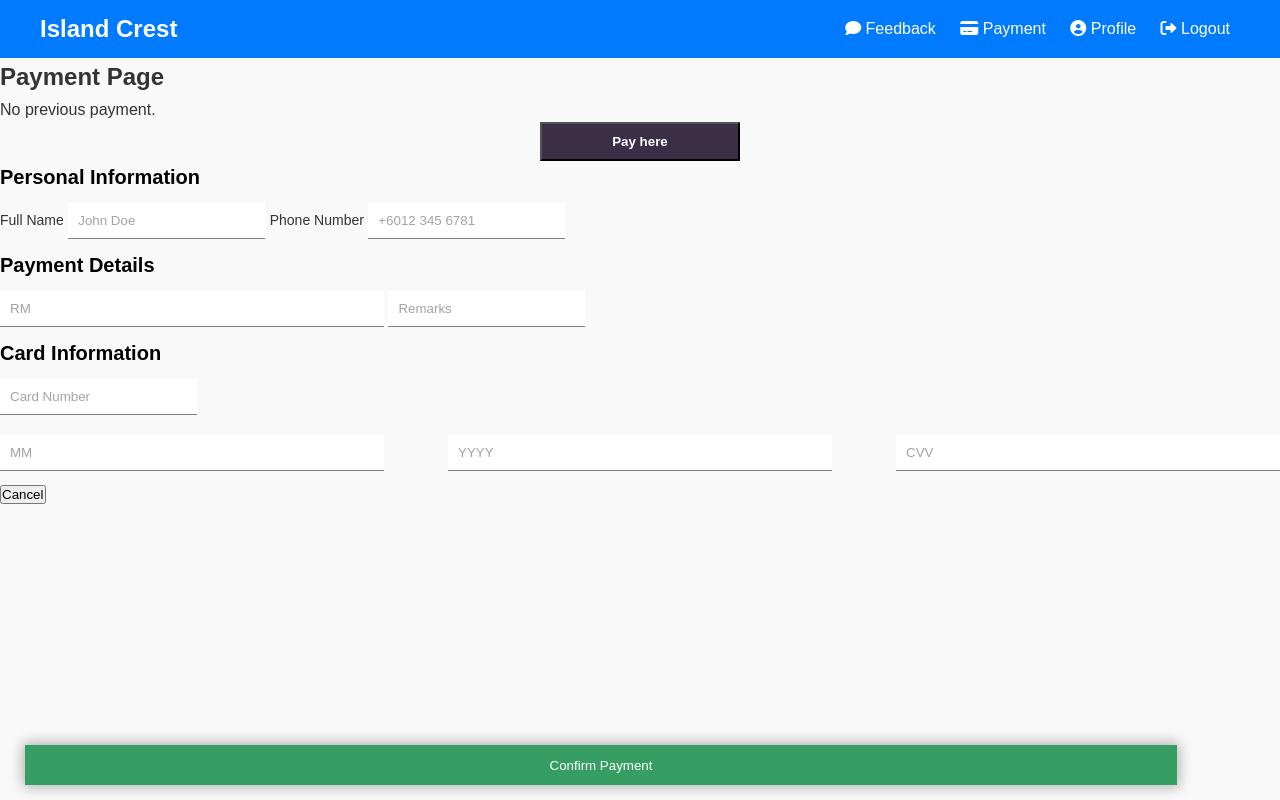
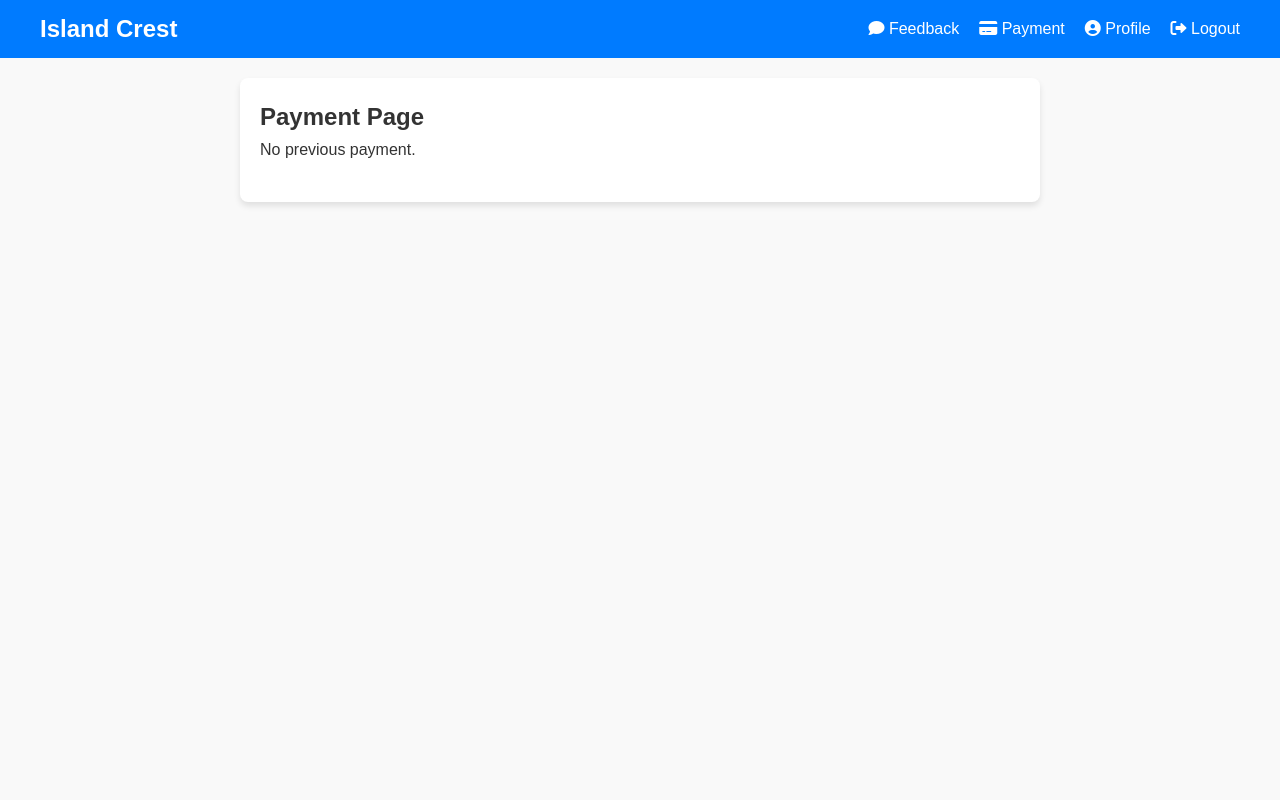
Before and after one commit to Darr3n2GG/Condominium_Management_System, a PHP site: page /frontend/payment.php in a window 1280 px wide. Run offline with PHP 8.4, Linux system fonts and the light colour scheme; the visitor is signed in with stand-in values (Sample User, id 1); tables that the repository leaves empty or names only in its code hold one stand-in row (values such as "Sample post").

Commit message:
updated payment

```diff
--- /dev/null
+++ b/assets/payment_feedback.css
@@ -0,0 +1,145 @@
+* {
+  margin: 0;
+  padding: 0;
+  box-sizing: border-box;
+}
+
+body {
+  font-family: 'Arial', sans-serif;
+  color: #333;
+  background-color: #f9f9f9;
+  line-height: 1.6;
+}
+
+.navbar {
+  background-color: #007bff;
+  color: white;
+  padding: 10px 0;
+}
+
+.navbar .container {
+  display: flex;
+  justify-content: space-between;
+  align-items: center;
+  max-width: 1200px;
+  margin: 0 auto;
+}
+
+.navbar .logo {
+  font-size: 24px;
+  font-weight: bold;
+  text-decoration: none;
+  color: white;
+}
+
+.nav-links {
+  list-style: none;
+  display: flex;
+  gap: 20px;
+}
+
+.nav-links li a {
+  color: white;
+  text-decoration: none;
+  font-size: 16px;
+  transition: color 0.3s;
+}
+
+.nav-links li a:hover {
+  color: #ffd700;
+}
+
+.content {
+  max-width: 800px;
+  margin: 20px auto;
+  padding: 20px;
+  background-color: #fff;
+  border-radius: 8px;
+  box-shadow: 0 4px 6px rgba(0, 0, 0, 0.1);
+}
+
+.table {
+  width: 100%;
+  border-collapse: collapse;
+  margin-top: 20px;
+}
+
+.table th,
+.table td {
+  padding: 10px;
+  text-align: left;
+  border-bottom: 1px solid #ddd;
+}
+
+.payButton {
+  display: block;
+  margin: 20px auto;
+  background-color: #4caf50;
+  color: #fff;
+  padding: 10px 20px;
+  font-size: 16px;
+  border: none;
+  border-radius: 5px;
+  cursor: pointer;
+  transition: background-color 0.3s ease;
+}
+
+.payButton:hover {
+  background-color: #45a049;
+}
+
+.payment-modal {
+    position: fixed;
+    top: 0;
+    left: 0;
+    width: 100%;
+    height: 100%;
+    background-color: rgba(0, 0, 0, 0.5);
+    display: none;
+    justify-content: center;
+    align-items: center;
+  }
+
+.payment-modal.active {
+  visibility: visible;
+  opacity: 1;
+}
+
+.payment-container {
+  background: #fff;
+  padding: 20px;
+  border-radius: 8px;
+  width: 90%;
+  max-width: 500px;
+  box-shadow: 0 4px 6px rgba(0, 0, 0, 0.2);
+}
+
+.payInput {
+  display: block;
+  width: calc(100% - 20px);
+  margin: 10px auto;
+  padding: 10px;
+  border: 1px solid #ccc;
+  border-radius: 5px;
+  font-size: 14px;
+}
+
+.confirmPayButton {
+  background-color: #4caf50;
+  color: white;
+  border: none;
+  padding: 10px 20px;
+  margin-top: 20px;
+  cursor: pointer;
+  border-radius: 5px;
+}
+
+.closeModal {
+  background-color: #f44336;
+  color: white;
+  border: none;
+  padding: 10px 20px;
+  margin-left: 10px;
+  cursor: pointer;
+  border-radius: 5px;
+}
--- a/frontend/ad-home.html
+++ b/frontend/ad-home.html
@@ -16,7 +16,7 @@
                 <a href="feedback.html"><i class="fa-solid fa-comment"></i>Feedback</a>
                 <a href="ad-payment.php"><i class="fa-solid fa-credit-card"></i>Manage Payment</a>
 				<a href="ad-user.html"><i class="fas fa-user-circle"></i>Manage User</a>
-				<a href="logout.php"><i class="fas fa-sign-out-alt"></i>Logout</a>
+				<a href="../backend/logout.php"><i class="fas fa-sign-out-alt"></i>Logout</a>
 			</div>
 		</nav>
         <header class="home">
--- a/frontend/ad-payment.php
+++ b/frontend/ad-payment.php
@@ -1,5 +1,6 @@
 <!DOCTYPE html>
 <html lang="en">
+
 <head>
     <meta charset="utf-8">
     <title>Island Crest Admin - Payment</title>
@@ -8,6 +9,7 @@
     <meta name="viewport" content="width=device-width, initial-scale=1.0">
     <script src="https://ajax.googleapis.com/ajax/libs/jquery/3.7.1/jquery.min.js"></script>
 </head>
+
 <body class="loggedin">
     <nav class="navtop">
         <div>
@@ -15,7 +17,7 @@
             <a href="feedback.html"><i class="fa-solid fa-comment"></i>Feedback</a>
             <a href="ad-payment.php"><i class="fa-solid fa-credit-card"></i>Manage Payment</a>
             <a href="ad-user.html"><i class="fas fa-user-circle"></i>Manage User</a>
-				<a href="logout.php"><i class="fas fa-sign-out-alt"></i>Logout</a>
+            <a href="../backend/logout.php"><i class="fas fa-sign-out-alt"></i>Logout</a>
         </div>
     </nav>
     <div class="content">
@@ -25,4 +27,5 @@
         </div>
     </div>
 </body>
+
 </html>
--- a/frontend/ad-user.html
+++ b/frontend/ad-user.html
@@ -15,7 +15,7 @@
                 <a href="feedback.html"><i class="fa-solid fa-comment"></i>Feedback</a>
                 <a href="ad-payment.php"><i class="fa-solid fa-credit-card"></i>Manage Payment</a>
 				<a href="ad-user.html"><i class="fas fa-user-circle"></i>Manage User</a>
-				<a href="logout.php"><i class="fas fa-sign-out-alt"></i>Logout</a>
+				<a href="../beckend/logout.php"><i class="fas fa-sign-out-alt"></i>Logout</a>
 			</div>
 		</nav>
         <div class="content">
--- a/frontend/feedback.html
+++ b/frontend/feedback.html
@@ -17,7 +17,7 @@
                     <li><a href="feedback.html"><i class="fa-solid fa-comment"></i> Feedback</a></li>
                     <li><a href="payment.php"><i class="fa-solid fa-credit-card"></i> Payment</a></li>
                     <li><a href="profile.php"><i class="fas fa-user-circle"></i> Profile</a></li>
-                    <li><a href="logout.php"><i class="fas fa-sign-out-alt"></i> Logout</a></li>
+                    <li><a href="../backend/logout.php"><i class="fas fa-sign-out-alt"></i> Logout</a></li>
                 </ul>
             </div>
         </nav>
--- a/frontend/payment.php
+++ b/frontend/payment.php
@@ -34,8 +34,7 @@ if ($payment_row) {
     <meta charset="utf-8">
     <meta name="viewport" content="width=device-width, initial-scale=1.0">
     <title>Island Crest - Payment</title>
-    <link href="../assets/home.css" rel="stylesheet" type="text/css">
-    <link href="../assets/payment.css" rel="stylesheet" type="text/css">
+    <link href="../assets/payment_feedback.css" rel="stylesheet" type="text/css">
     <link rel="stylesheet" href="https://cdnjs.cloudflare.com/ajax/libs/font-awesome/6.2.0/css/all.min.css" integrity="sha512-xh6O/CkQoPOWDdYTDqeRdPCVd1SpvCA9XXcUnZS2FmJNp1coAFzvtCN9BmamE+4aHK8yyUHUSCcJHgXloTyT2A==" crossorigin="anonymous" referrerpolicy="no-referrer">
 </head>
 
@@ -44,12 +43,10 @@ if ($payment_row) {
         <div class="container">
             <a href="home.php" class="logo">Island Crest</a>
             <ul class="nav-links">
-            <li>
-                <a href="feedback.html"><i class="fa-solid fa-comment"></i> Feedback</a>
-                <a href="payment.php"><i class="fas fa-credit-card"></i> Payment</a>
-                <a href="profile.php"><i class="fas fa-user-circle"></i> Profile</a>
-                <a href="../backend/logout.php"><i class="fas fa-sign-out-alt"></i> Logout</a>
-            </li>
+                <li><a href="feedback.html"><i class="fa-solid fa-comment"></i> Feedback</a></li>
+                <li><a href="payment.php"><i class="fas fa-credit-card"></i> Payment</a></li>
+                <li><a href="profile.php"><i class="fas fa-user-circle"></i> Profile</a></li>
+                <li><a href="../backend/logout.php"><i class="fas fa-sign-out-alt"></i> Logout</a></li>
             </ul>
         </div>
     </nav>
@@ -81,42 +78,15 @@ if ($payment_row) {
             <?php } ?>
         </table>
     </header>
+
+    <?php if ($payment_row) { ?>
         <button class="payButton">Pay here</button>
-    <!-- <?php if ($payment_row) { ?>
 
-        <div class="payment">
+        <?php if ($payment_row) { ?>
+            <div class="payment-modal hidden">
+                <div class="payment-container">
+                    <h1 class="payTitle">Card Information</h1>
                     <form name="paymentForm" action="../backend/paymentModel.php" method="post">
-                <h1 class="payTitle">Card Information</h1>
-                <div class="cardIcons"> Card icon missing !!!
-    <img src="./img/Contact/visa.png" width="40" alt="" class="cardIcon">
-    <img src="./img/Contact/master.png" alt="" width="40" class="cardIcon">
-    </div>
-    <input type="number" name="card_number" class="payInput" placeholder="Card Number" required>
-    <div class="cardInfo">
-        <input type="number" name="expiry_month" placeholder="mm" class="payInput sm" min="1" max="12" required>
-        <input type="number" name="expiry_year" placeholder="yyyy" class="payInput sm" required>
-        <input type="number" name="cvv" placeholder="cvv" class="payInput sm" required>
-    </div>
-    <button type="submit" class="confirmPayButton">Checkout!</button>
-    <button type="button" class="closeModal">Cancel</button>
-    </form>
-    </div>
-<?php } ?> -->
-    <div class="payment-modal"> <!--Class "hidden" not found-->
-        <div class="payment-container">
-            <h1 class="payTitle">Personal Information</h1>
-            <form method="post">
-                <label for="name">Full Name</label>
-                <input type="text" id="name" name="name" placeholder="John Doe" class="payInput" required>
-
-                <label for="phone">Phone Number</label>
-                <input type="number" id="phone" name="phone" placeholder="+6012 345 6781" class="payInput" required>
-
-                <h1 class="payTitle">Payment Details</h1>
-                <input type="number" name="amount" placeholder="RM" class="payInput sm" required>
-                <input type="text" name="remarks" placeholder="Remarks" class="payInput">
-
-                <h1 class="payTitle">Card Information</h1>
                         <input type="text" name="card_number" placeholder="Card Number" class="payInput" maxlength="16" required>
                         <div class="cardInfo">
                             <input type="text" name="expiry_month" placeholder="MM" class="payInput sm" maxlength="2" required>
@@ -128,22 +98,10 @@ if ($payment_row) {
                     </form>
                 </div>
             </div>
-    <?php if ($payment_row) { ?>
-        <h1 class="payTitle">Card Information</h1>
-        <div class="payment-modal"> <!--Class "hidden" not found-->
-            <form name="paymentForm" action="../backend/paymentModel.php" method="post">
-                <input type="text" name="card_number" placeholder="Card Number" class="payInput" maxlength="16" required>
-                <div class="cardInfo">
-                    <input type="text" name="expiry_month" placeholder="MM" class="payInput sm" maxlength="2" required>
-                    <input type="text" name="expiry_year" placeholder="YYYY" class="payInput sm" maxlength="4" required>
-                    <input type="text" name="cvv" placeholder="CVV" class="payInput sm" maxlength="3" required>
-                </div>
-                <button type="submit" class="confirmPayButton">Confirm Payment</button>
-                <button type="button" class="closeModal">Cancel</button>
-            </form>
-        </div>
         <?php } ?>
         <script src="../scripts/payment.js"></script>
+    <?php } ?>
+
 </body>
 
 </html>
--- a/scripts/payment.js
+++ b/scripts/payment.js
@@ -4,13 +4,13 @@ const close = document.querySelector(".closeModal");
 const submit = document.querySelector(".confirmPayButton");
 const paymentForm = document.forms["paymentForm"]
 
-// payButton.addEventListener("click", () => {
-//     payment.toggleClass("active");
-// });
+payButton.addEventListener("click", () => {
+    payment.style.display = "flex";
+});
 
-// close.addEventListener("click", () => {
-//     payment.toggleClass("active");;
-// });
+close.addEventListener("click", () => {
+    payment.style.display = "none";
+});
 
 paymentForm["expiry_year"].min = new Date().getFullYear();
 paymentForm["expiry_year"].max = new Date().getFullYear() + 10;
```
Lines whose indentation alone changed are shown as unchanged.
